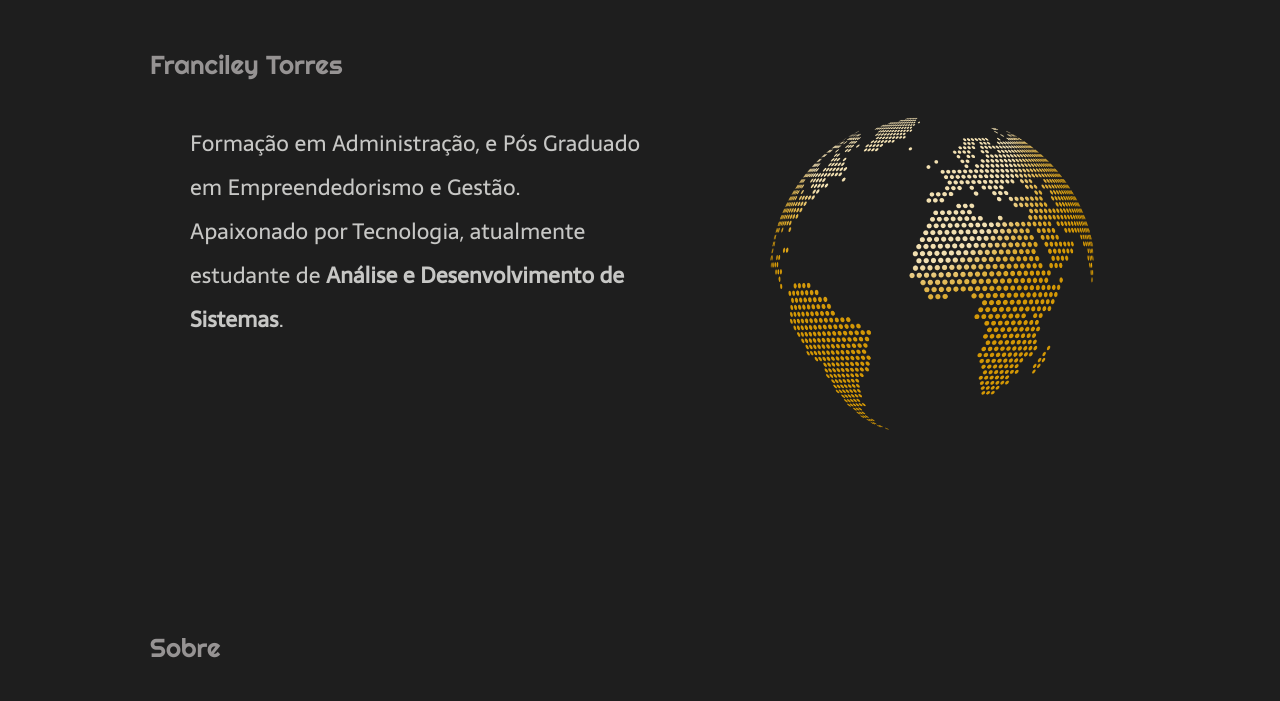
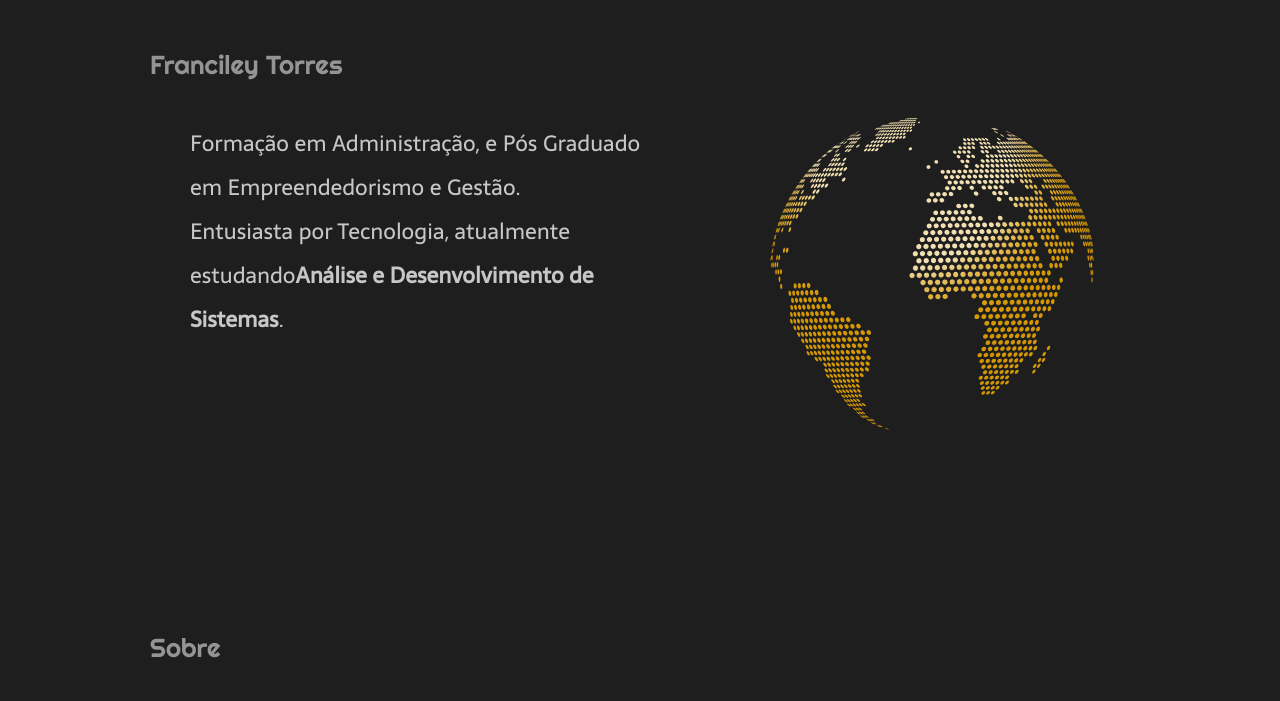
Before and after one commit to FrancileyTorres/Oliveira, a plain HTML site: page index.html in a window 1280 px wide. Shown: the part 72-773 px from the top of the page. Drawn offline with Linux system fonts and the light colour scheme.

Commit message:
Update index.html

```diff
--- a/index.html
+++ b/index.html
@@ -40,7 +40,7 @@
                     <h1 class="conteudo_home_escrito_titulo"> Franciley Torres </h1>
                     <h2 class="conteudo_home_escrito_subtitulo">
                         <ol>Formação em Administração, e Pós Graduado em Empreendedorismo e Gestão. </ol>
-                        <ol>  Apaixonado por Tecnologia, atualmente estudante de <strong>Análise e Desenvolvimento de Sistemas</strong>.
+                        <ol>  Entusiasta por Tecnologia, atualmente estudando<strong>Análise e Desenvolvimento de Sistemas</strong>.
                         </ol>
 
 
```
